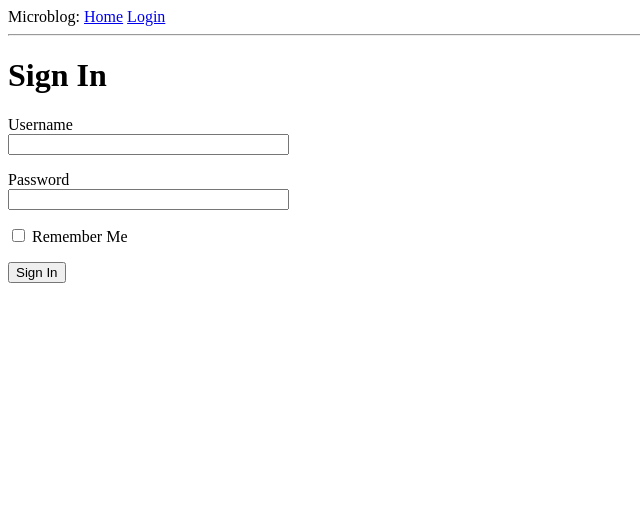
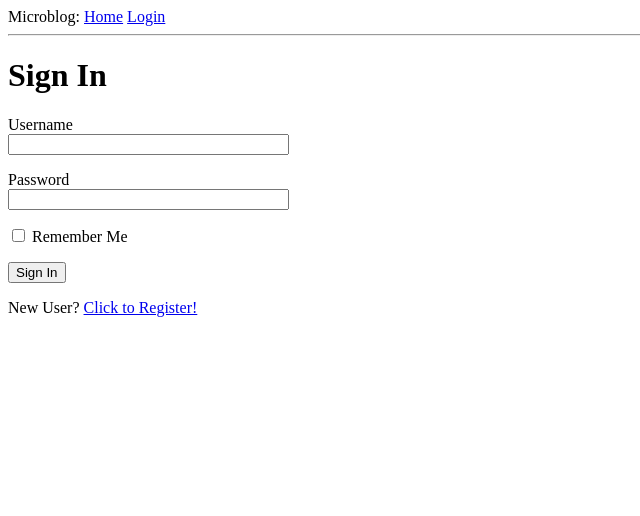
Before and after one commit to DJSaunders1997/MicroBlog-FlaskTutorial, a Flask app: page /login in a window 1280 px wide. Shown: the top 516 px of the page, without its empty margins (0-640 px from the left). Run offline with Flask 2, Linux system fonts and the light colour scheme; parts of the project's set-up code (start-up, migrations or seed data) failed here and were passed over.

Commit message:
Added register form html and view function

```diff
--- a/app/forms.py
+++ b/app/forms.py
@@ -7,3 +7,21 @@ class LoginForm(FlaskForm):
     password = PasswordField('Password', validators=[DataRequired()])
     remember_me = BooleanField('Remember Me')
     submit = SubmitField('Sign In')
+
+class RegistrationForm(FlaskForm):
+    username = StringField('Username', validators=[DataRequired()])
+    email = StringField('Email', validators=[DataRequired(), Email()])
+    password = PasswordField('Password', validators=[DataRequired()])
+    password2 = PasswordField('Repeat Password', validators=[DataRequired(), EqualTo('password')])
+    remember_me = BooleanField('Remember Me')
+    submit = SubmitField('Sign In')
+
+    def validate_username(self, username):
+        user = User.query.filter_by(username=username.data).first()
+        if user is not None:
+            raise ValidationError('Please use a different username.')
+
+    def validate_email(self, email):
+        user = User.query.filter_by(email=email.data).first()
+        if user is not None:
+            raise ValidationError('Please use a different email address.')
--- a/app/routes.py
+++ b/app/routes.py
@@ -1,6 +1,6 @@
 from flask import render_template, flash, redirect, request
-from app import app
-from app.forms import LoginForm
+from app import app, db
+from app.forms import LoginForm, RegistrationForm
 from flask_login import current_user, login_user, logout_user, login_required, UserMixin
 from app.models import User
 from werkzeug.urls import url_parse
@@ -58,6 +58,20 @@ def login():
 
     return render_template('login.html', title='Sign In', form=form)
 
+@app.route('/register', methods=['GET', 'POST'])
+def register():
+    if current_user.is_authenticated:
+        return redirect(url_for('index'))
+    form = RegistrationForm()
+    if form.validate_on_submit():
+        user = User(username=form.username.data, email=form.email.data)
+        user.set_password(form.password.data)
+        db.session.add(user)
+        db.session.commit()
+        flash('Congratulations, you are now a registered user!')
+        return redirect(url_for('login'))
+    return render_template('register.html', title='Register', form=form)
+
 @app.route('/logout')
 def logout():
     logout_user()
--- a/app/templates/login.html
+++ b/app/templates/login.html
@@ -23,4 +23,5 @@
             <p>{{ form.submit() }}</p>
         </p>
     </form>
+    <p>New User? <a href="{{ url_for('register') }}">Click to Register!</a></p>
 {% endblock %}
```
Also changed, not shown: app/templates/register.html (added, +37 -0 lines).
